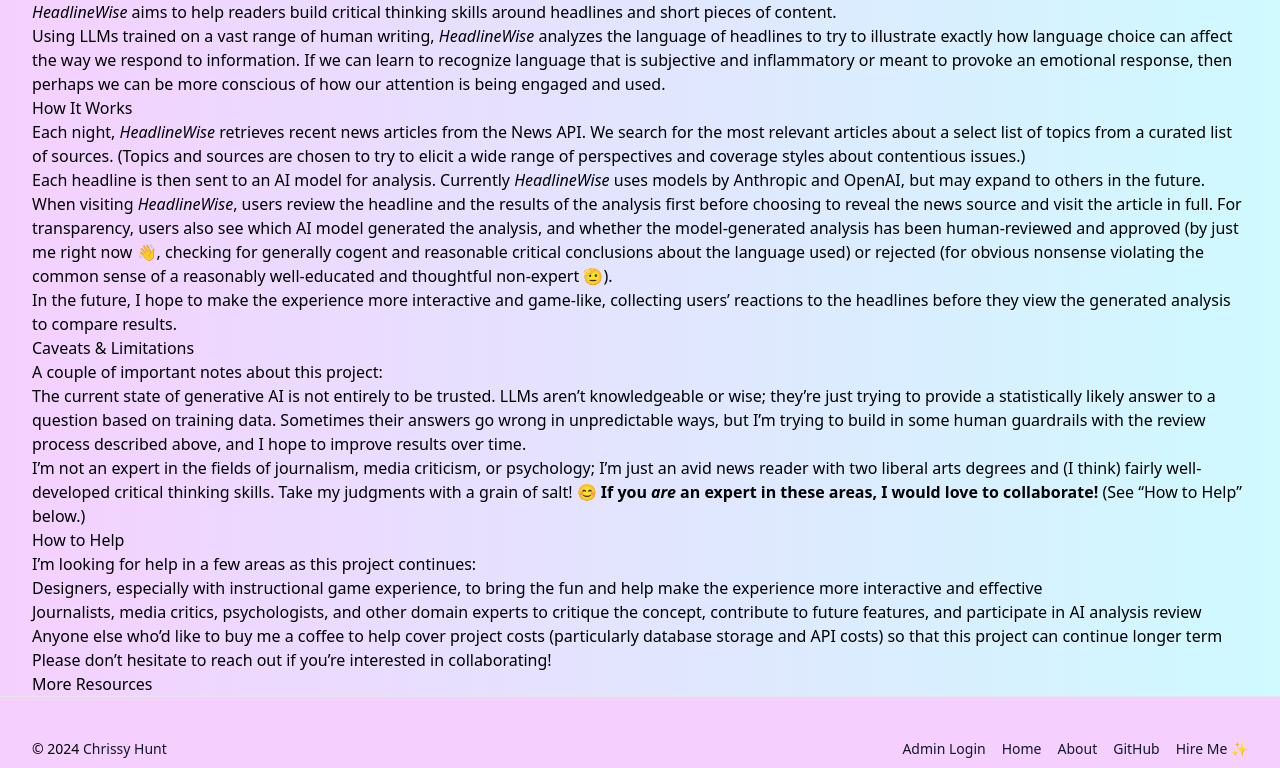
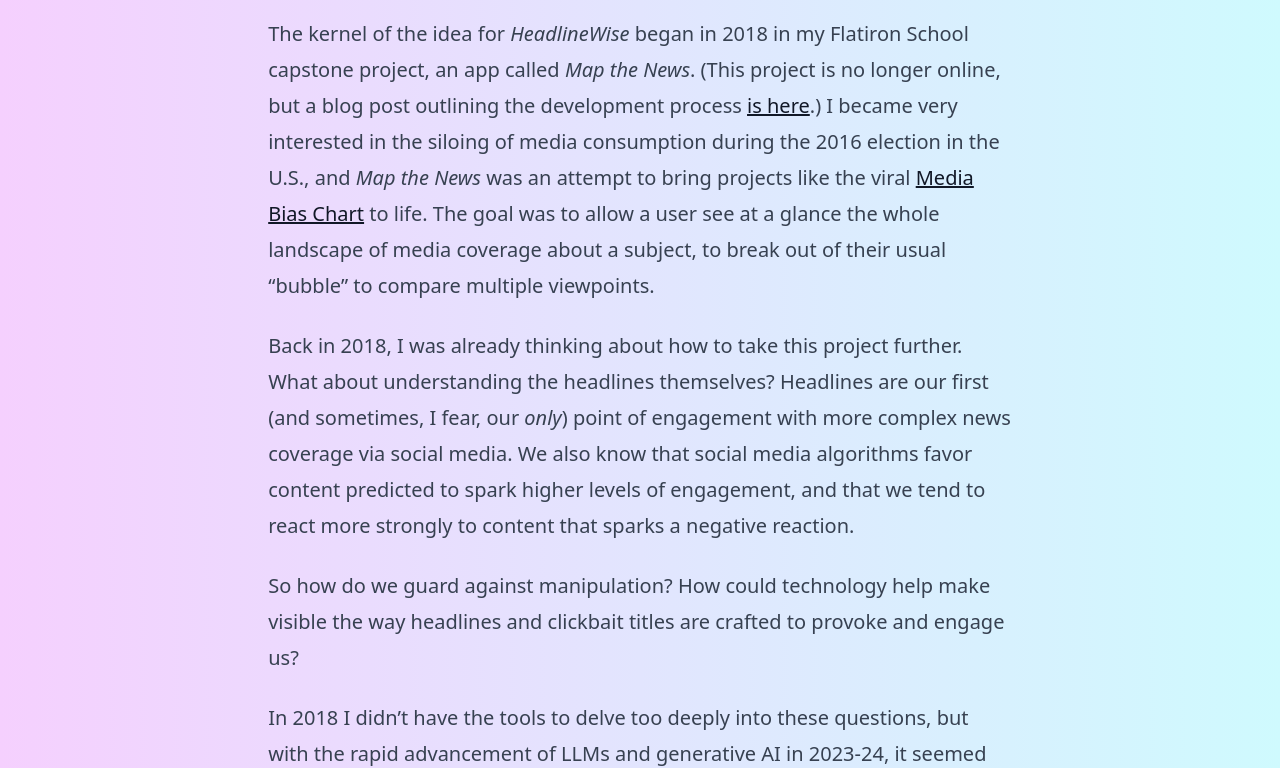
Before and after one commit to chrissyhunt/headlinewise, a Next.js app: page /about in a window 1280 px wide. Shown: the part 552-1320 px from the top of the page. Built offline with nearby package versions, Linux system fonts and the light colour scheme; no server answers.

Commit message:
style about page

```diff
--- a/package.json
+++ b/package.json
@@ -32,6 +32,7 @@
     "tailwindcss-animate": "^1.0.7"
   },
   "devDependencies": {
+    "@tailwindcss/typography": "^0.5.13",
     "@types/lodash.chunk": "^4.2.9",
     "@types/node": "^20",
     "@types/react": "^18",
--- a/src/app/(nav-layout)/about/page.tsx
+++ b/src/app/(nav-layout)/about/page.tsx
@@ -1,14 +1,12 @@
 "use client";
-
-import HeaderSection from "@/components/HeaderSection";
-import AboutContent from "./content.mdx";
+import AboutContent from "@/content/about.mdx";
 
 export default function About() {
   return (
-    <>
-      <section className="mt-48 px-8">
+    <div className="mt-36 md:mt-48 mb-24 px-8 flex justify-center">
+      <article className="prose prose-md md:prose-xl prose-gray prose-headings:font-serif prose-headings:font-normal prose-li:marker:text-inherit">
         <AboutContent />
-      </section>
-    </>
+      </article>
+    </div>
   );
 }
--- a/src/components/Footer.tsx
+++ b/src/components/Footer.tsx
@@ -19,6 +19,14 @@ export default async function Footer() {
           className={buttonVariants({ variant: "link" })}
         >
           Chrissy Hunt
+        </Link>
+        &nbsp;&nbsp;/&nbsp;&nbsp;
+        <Link
+          href="https://buymeacoffee.com/chrissyhunt"
+          target="_blank"
+          className={buttonVariants({ variant: "link" })}
+        >
+          Buy me a coffee &nbsp;☕️
         </Link>
       </p>
       <nav>
--- a/src/app/(nav-layout)/about/content.mdx
+++ b/src/content/about.mdx
@@ -1,6 +1,6 @@
 # About
 
-HeadlineWise is a media literacy training tool built with [Next.js](https://nextjs.org/) and [Supabase](https://supabase.com/). It retrieves headlines from the [News API](https://newsapi.org/), and uses [Anthropic's Claude AI](https://www.anthropic.com/) and [OpenAI](https://openai.com/) for headline analysis. It was designed and developed by [Chrissy Hunt](https://chrissyhunt.com).
+_HeadlineWise_ is a media literacy training tool built with [Next.js](https://nextjs.org/) and [Supabase](https://supabase.com/). It retrieves headlines from the [News API](https://newsapi.org/), and uses [Anthropic's Claude AI](https://www.anthropic.com/) and [OpenAI](https://openai.com/) for headline analysis. It was designed and developed by [Chrissy Hunt](https://chrissyhunt.com).
 
 ## Project History
 
@@ -22,7 +22,7 @@ Using LLMs trained on a vast range of human writing, _HeadlineWise_ analyzes the
 
 Each night, _HeadlineWise_ retrieves recent news articles from the News API. We search for the most relevant articles about a select list of topics from a curated list of sources. (Topics and sources are chosen to try to elicit a wide range of perspectives and coverage styles about contentious issues.)
 
-Each headline is then sent to an AI model for analysis. Currently _HeadlineWise_ uses models by Anthropic and OpenAI, but may expand to others in the future.
+Each headline is then sent to an AI model for analysis. Currently _HeadlineWise_ uses models by [Anthropic](https://www.anthropic.com/) and [OpenAI](https://openai.com/), but may expand to others in the future.
 
 When visiting _HeadlineWise_, users review the headline and the results of the analysis first before choosing to reveal the news source and visit the article in full. For transparency, users also see which AI model generated the analysis, and whether the model-generated analysis has been human-reviewed and approved (by just me right now 👋, checking for generally cogent and reasonable critical conclusions about the language used) or rejected (for obvious nonsense violating the common sense of a reasonably well-educated and thoughtful non-expert 🫡).
 
@@ -32,7 +32,7 @@ In the future, I hope to make the experience more interactive and game-like, col
 
 A couple of important notes about this project:
 
-- The current state of generative AI is not entirely to be trusted. LLMs aren’t knowledgeable or wise; they’re just trying to provide a statistically likely answer to a question based on training data. Sometimes their answers go wrong in unpredictable ways, but I’m trying to build in some human guardrails with the review process described above, and I hope to improve results over time.
+- The current state of generative AI isn't entirely trustworthy. LLMs aren’t knowledgeable or wise; they’re just trying to provide a statistically likely answer to a question based on training data. Sometimes their answers go wrong in unpredictable ways, but I’m trying to build in some human guardrails with the review process described above, and I hope to improve results over time.
 - I’m not an expert in the fields of journalism, media criticism, or psychology; I’m just an avid news reader with two liberal arts degrees and (I think) fairly well-developed critical thinking skills. Take my judgments with a grain of salt! 😊 **If you _are_ an expert in these areas, I would love to collaborate!** (See “How to Help” below.)
 
 ## How to Help
@@ -41,8 +41,6 @@ I’m looking for help in a few areas as this project continues:
 
 - Designers, especially with instructional game experience, to bring the fun and help make the experience more interactive and effective
 - Journalists, media critics, psychologists, and other domain experts to critique the concept, contribute to future features, and participate in AI analysis review
-- Anyone else who’d like to buy me a coffee to help cover project costs (particularly database storage and API costs) so that this project can continue longer term
+- Anyone else who’d like to [buy me a coffee](https://buymeacoffee.com/chrissyhunt) to help cover project costs (particularly database storage and API costs) so that this project can continue longer term
 
-Please don’t hesitate to reach out if you’re interested in collaborating!
-
-## More Resources
+Please don’t hesitate to [reach out](https://www.linkedin.com/in/chrissyhuntnyc/) if you’re interested in collaborating!
--- a/tailwind.config.ts
+++ b/tailwind.config.ts
@@ -1,12 +1,12 @@
-import type { Config } from "tailwindcss"
+import type { Config } from "tailwindcss";
 
 const config = {
   darkMode: ["class"],
   content: [
-    './pages/**/*.{ts,tsx}',
-    './components/**/*.{ts,tsx}',
-    './app/**/*.{ts,tsx}',
-    './src/**/*.{ts,tsx}',
+    "./pages/**/*.{ts,tsx}",
+    "./components/**/*.{ts,tsx}",
+    "./app/**/*.{ts,tsx}",
+    "./src/**/*.{ts,tsx}",
   ],
   prefix: "",
   theme: {
@@ -34,7 +34,7 @@ const config = {
       },
     },
   },
-  plugins: [require("tailwindcss-animate")],
-} satisfies Config
+  plugins: [require("tailwindcss-animate"), require("@tailwindcss/typography")],
+} satisfies Config;
 
-export default config
+export default config;
```
Also changed, not shown: 1 other file (tests, documents, lock files or other folders).
